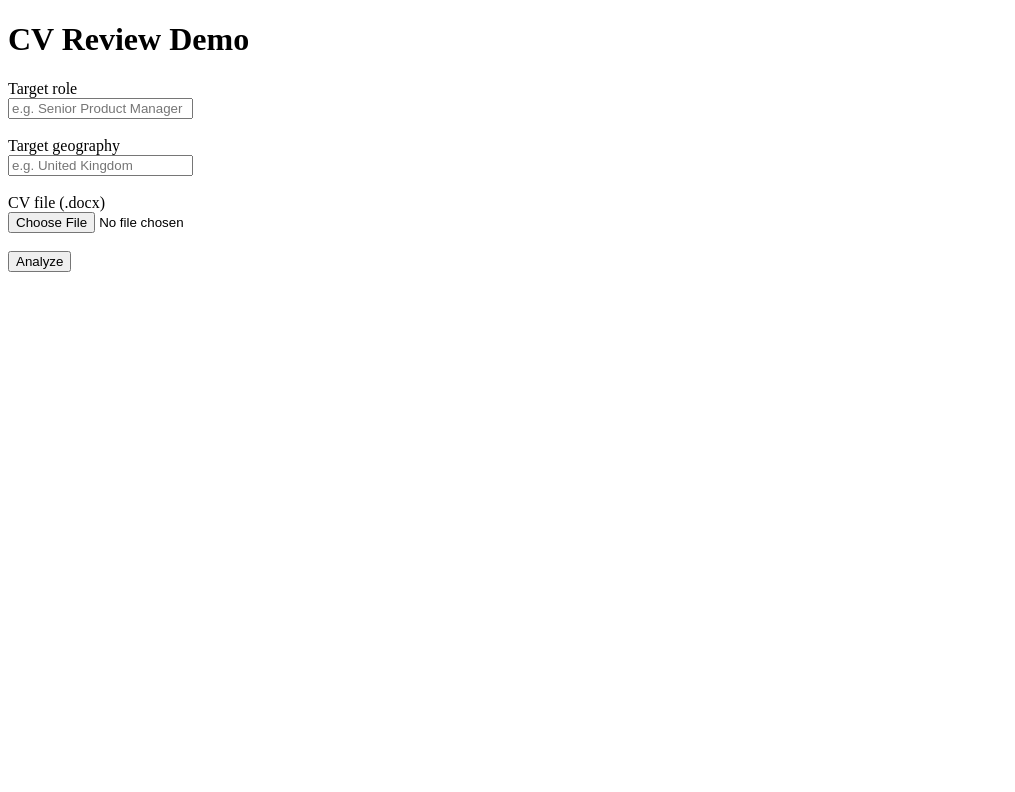
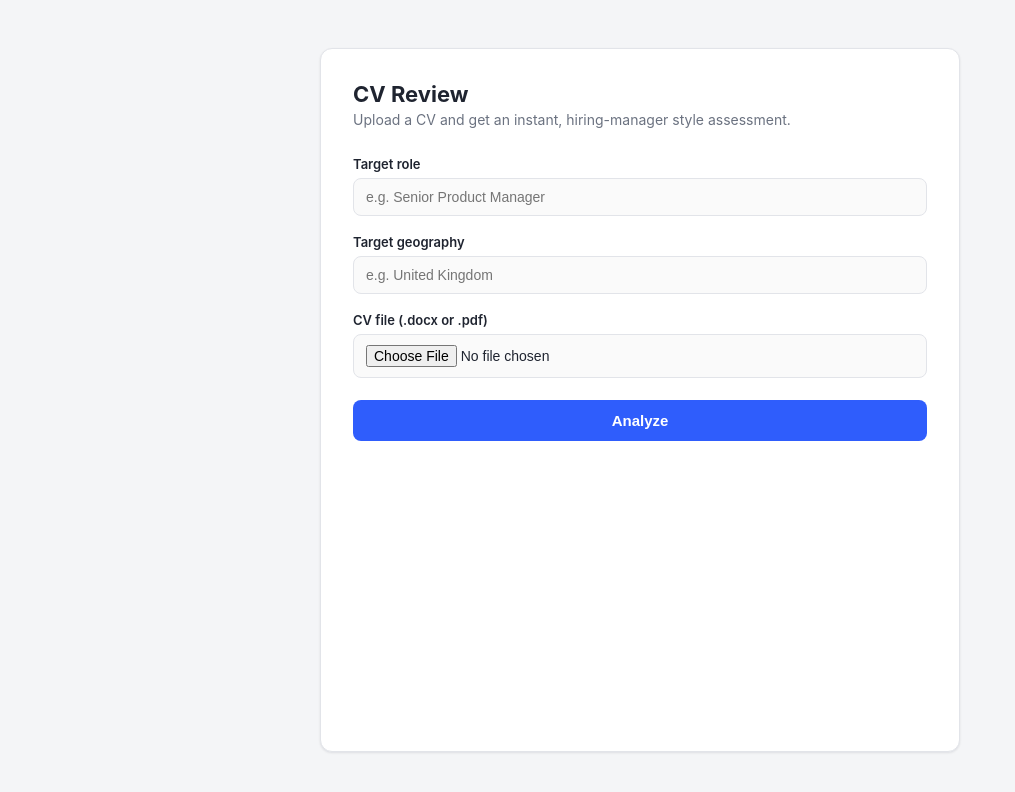
Before and after one commit to Khushi-jain05/CV-Analysis, a website: page public/index.html in a window 1280 px wide. Shown: the whole page, without its empty margins (0-1015 px from the left). Drawn offline with Linux system fonts and the light colour scheme.

Commit message:
feat: add PDF support and card-based styling
Extend upload handling to accept .pdf alongside .docx (pdf-parse for
extraction, extension allow-list), and give the page an actual visual
design: card layout, spinner while the request is in flight, and a
distinct error state.

```diff
--- a/package.json
+++ b/package.json
@@ -11,6 +11,7 @@
     "express": "^4.19.2",
     "groq-sdk": "^0.7.0",
     "mammoth": "^1.7.2",
-    "multer": "^2.2.0"
+    "multer": "^2.2.0",
+    "pdf-parse": "^1.1.1"
   }
 }
--- a/public/index.html
+++ b/public/index.html
@@ -2,33 +2,38 @@
 <html lang="en">
 <head>
 <meta charset="UTF-8">
+<meta name="viewport" content="width=device-width, initial-scale=1">
 <title>CV Review Demo</title>
+<link rel="stylesheet" href="styles.css">
 </head>
 <body>
-  <h1>CV Review Demo</h1>
+  <div class="card">
+    <h1>CV Review</h1>
+    <p class="subtitle">Upload a CV and get an instant, hiring-manager style assessment.</p>
 
     <form id="review-form">
-    <div>
-      <label for="targetRole">Target role</label><br>
+      <div class="field">
+        <label for="targetRole">Target role</label>
         <input type="text" id="targetRole" name="targetRole" placeholder="e.g. Senior Product Manager">
       </div>
-    <br>
-    <div>
-      <label for="targetGeography">Target geography</label><br>
+
+      <div class="field">
+        <label for="targetGeography">Target geography</label>
         <input type="text" id="targetGeography" name="targetGeography" placeholder="e.g. United Kingdom">
       </div>
-    <br>
-    <div>
-      <label for="cv">CV file (.docx)</label><br>
-      <input type="file" id="cv" name="cv" accept=".docx" required>
+
+      <div class="field">
+        <label for="cv">CV file (.docx or .pdf)</label>
+        <input type="file" id="cv" name="cv" accept=".docx,.pdf,application/pdf,application/vnd.openxmlformats-officedocument.wordprocessingml.document" required>
       </div>
-    <br>
-    <button type="submit">Analyze</button>
+
+      <button type="submit" id="submit-btn">Analyze</button>
     </form>
 
-  <p id="loading" style="display: none;">Analyzing CV, please wait...</p>
-  <p id="error" style="display: none; color: red;"></p>
+    <div id="loading"><span class="spinner"></span><span>Analyzing CV, please wait...</span></div>
+    <div id="error"></div>
     <pre id="result"></pre>
+  </div>
 
   <script src="script.js"></script>
 </body>
--- a/public/script.js
+++ b/public/script.js
@@ -1,4 +1,5 @@
 const form = document.getElementById('review-form');
+const submitBtn = document.getElementById('submit-btn');
 const loading = document.getElementById('loading');
 const errorEl = document.getElementById('error');
 const resultEl = document.getElementById('result');
@@ -7,8 +8,10 @@ form.addEventListener('submit', async (e) => {
   e.preventDefault();
 
   errorEl.style.display = 'none';
+  resultEl.style.display = 'none';
   resultEl.textContent = '';
-  loading.style.display = 'block';
+  loading.style.display = 'flex';
+  submitBtn.disabled = true;
 
   const formData = new FormData(form);
 
@@ -25,10 +28,12 @@ form.addEventListener('submit', async (e) => {
     }
 
     resultEl.textContent = data.result;
+    resultEl.style.display = 'block';
   } catch (err) {
     errorEl.textContent = err.message;
     errorEl.style.display = 'block';
   } finally {
     loading.style.display = 'none';
+    submitBtn.disabled = false;
   }
 });
--- /dev/null
+++ b/public/styles.css
@@ -0,0 +1,145 @@
+:root {
+  --bg: #f4f5f7;
+  --card-bg: #ffffff;
+  --text: #1f2430;
+  --muted: #6b7280;
+  --border: #e2e4e9;
+  --accent: #2f5dfc;
+  --accent-hover: #2448c9;
+  --error: #d33f3f;
+}
+
+* {
+  box-sizing: border-box;
+}
+
+body {
+  margin: 0;
+  min-height: 100vh;
+  background: var(--bg);
+  color: var(--text);
+  font-family: -apple-system, BlinkMacSystemFont, "Segoe UI", Roboto, Helvetica, Arial, sans-serif;
+  display: flex;
+  justify-content: center;
+  padding: 48px 16px;
+}
+
+.card {
+  width: 100%;
+  max-width: 640px;
+  background: var(--card-bg);
+  border: 1px solid var(--border);
+  border-radius: 12px;
+  padding: 32px;
+  box-shadow: 0 1px 3px rgba(16, 24, 40, 0.06), 0 1px 2px rgba(16, 24, 40, 0.04);
+}
+
+h1 {
+  font-size: 22px;
+  margin: 0 0 4px;
+}
+
+.subtitle {
+  color: var(--muted);
+  font-size: 14px;
+  margin: 0 0 28px;
+}
+
+.field {
+  margin-bottom: 18px;
+}
+
+label {
+  display: block;
+  font-size: 13px;
+  font-weight: 600;
+  margin-bottom: 6px;
+}
+
+input[type="text"],
+input[type="file"] {
+  width: 100%;
+  padding: 10px 12px;
+  border: 1px solid var(--border);
+  border-radius: 8px;
+  font-size: 14px;
+  background: #fafafa;
+  color: var(--text);
+}
+
+input[type="text"]:focus,
+input[type="file"]:focus {
+  outline: none;
+  border-color: var(--accent);
+  background: #fff;
+}
+
+button {
+  width: 100%;
+  padding: 12px;
+  margin-top: 4px;
+  border: none;
+  border-radius: 8px;
+  background: var(--accent);
+  color: #fff;
+  font-size: 15px;
+  font-weight: 600;
+  cursor: pointer;
+  transition: background 0.15s ease;
+}
+
+button:hover {
+  background: var(--accent-hover);
+}
+
+button:disabled {
+  background: #a9b6f5;
+  cursor: not-allowed;
+}
+
+#loading {
+  display: none;
+  align-items: center;
+  gap: 10px;
+  margin-top: 20px;
+  color: var(--muted);
+  font-size: 14px;
+}
+
+.spinner {
+  width: 16px;
+  height: 16px;
+  border: 2px solid var(--border);
+  border-top-color: var(--accent);
+  border-radius: 50%;
+  animation: spin 0.7s linear infinite;
+}
+
+@keyframes spin {
+  to {
+    transform: rotate(360deg);
+  }
+}
+
+#error {
+  display: none;
+  margin-top: 20px;
+  padding: 12px 14px;
+  border-radius: 8px;
+  background: #fdecec;
+  color: var(--error);
+  font-size: 14px;
+}
+
+#result {
+  display: none;
+  margin-top: 24px;
+  padding: 18px 20px;
+  border: 1px solid var(--border);
+  border-radius: 8px;
+  background: #fafafa;
+  white-space: pre-wrap;
+  font-family: inherit;
+  font-size: 14px;
+  line-height: 1.55;
+}
```
Also changed, not shown: server.js (+17 -3 lines), 1 other file. Lines whose indentation alone changed are shown as unchanged.
